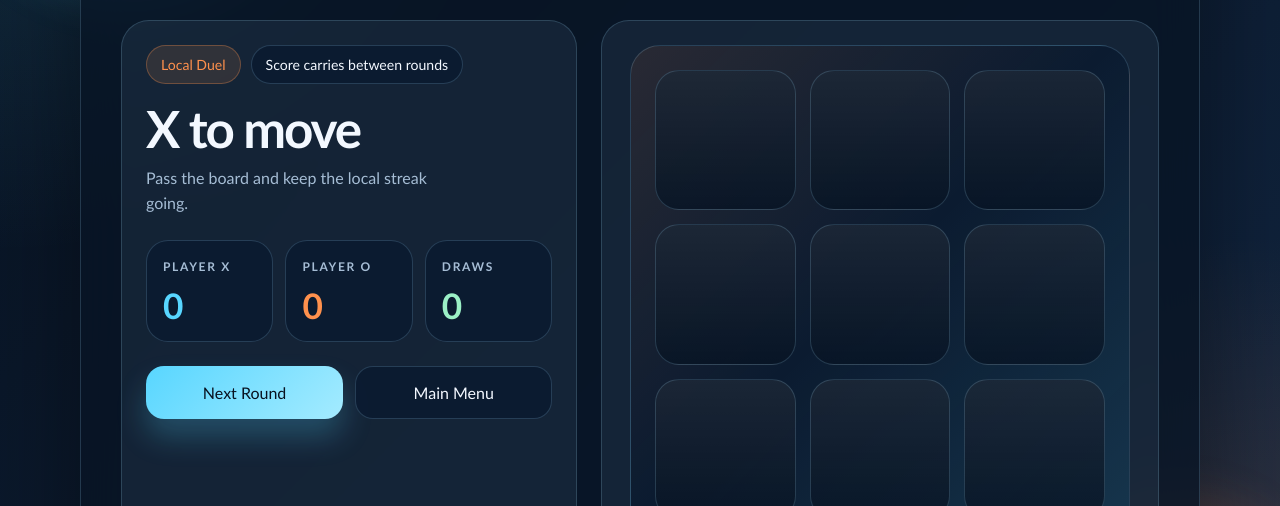
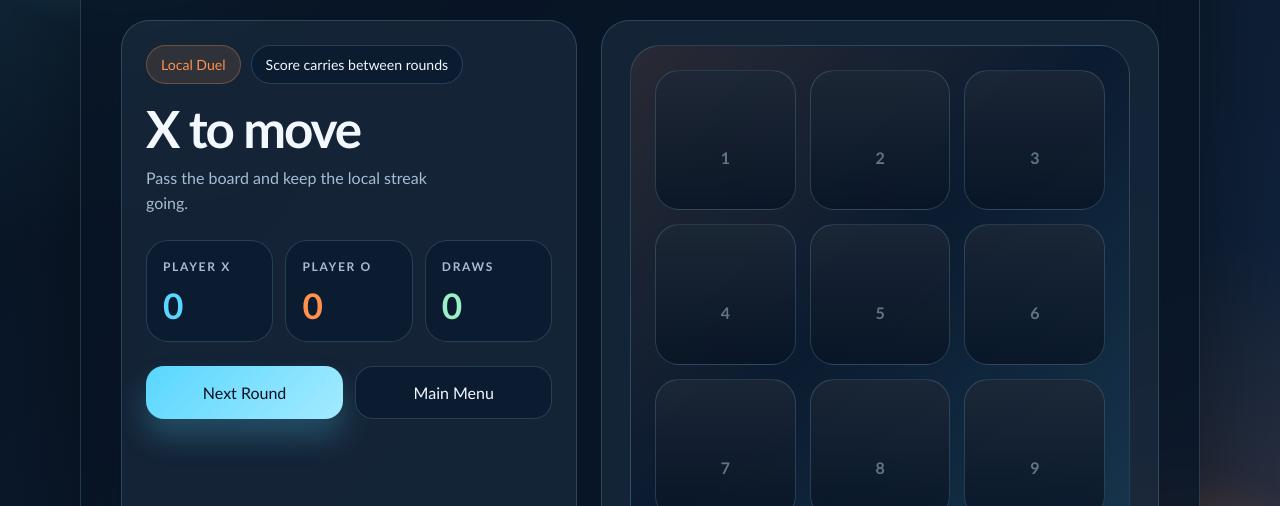
Before and after one commit to raeesuzann/advanced-se-assignment-2, a React app: page / in a window 1280 px wide. Both pictures are taken after a click on the button 918 px from the left and 285 px from the top of the page. Shown: the part 294-800 px from the top of the page. Built offline with nearby package versions, Linux system fonts and the light colour scheme; the HTML template or start-up script is replaced by a standard one.

Commit message:
Square Grid component (X OR 0)

```diff
--- a/src/components/Square.jsx
+++ b/src/components/Square.jsx
@@ -1,3 +1,4 @@
+//pushing to github for merge request
 // Square component representing each cell in the tic-tac-toe grid, displaying the current value (X or O) and handling user interactions
 export default function Square({
     index,
@@ -19,7 +20,11 @@ export default function Square({
                     : `Square ${index + 1}, empty`
             }
         >
-            {value}
+            {value ?? (
+                <span className="square-placeholder">
+                    {index + 1}
+                </span>
+            )}
         </button>
     );
 }
```
